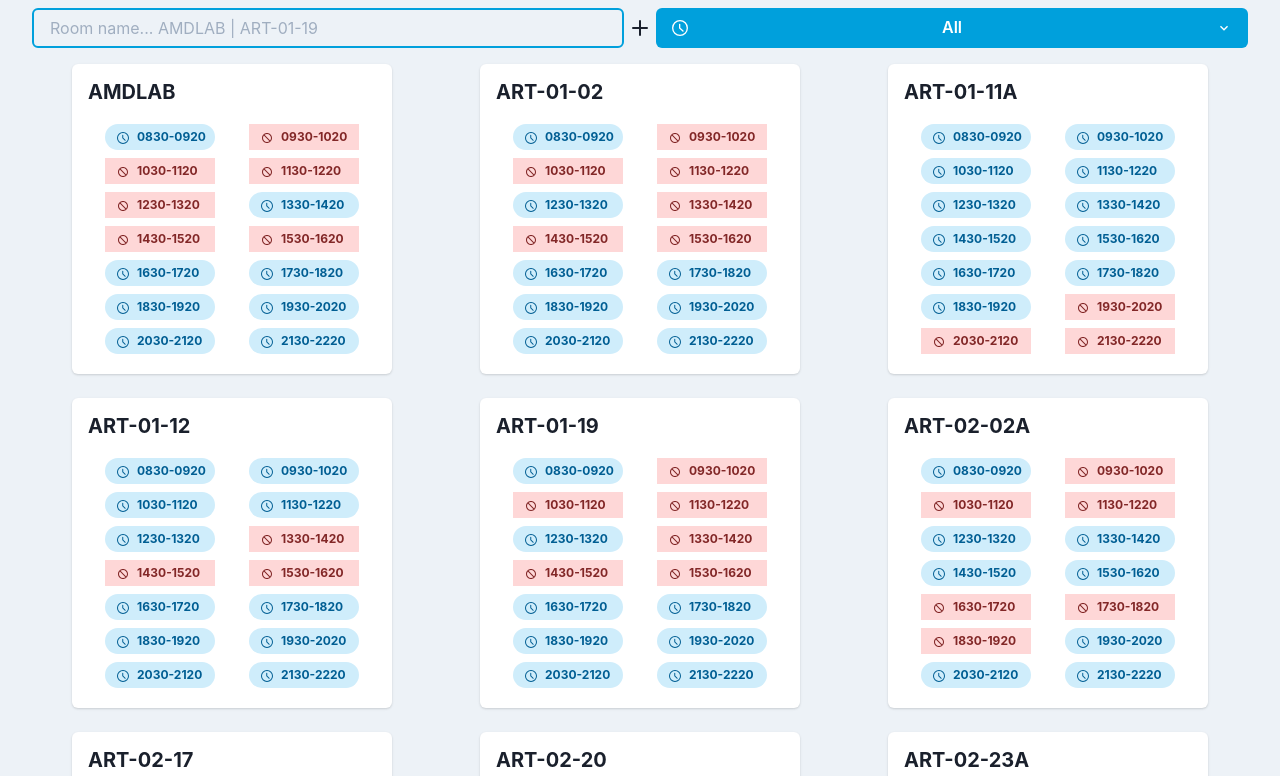
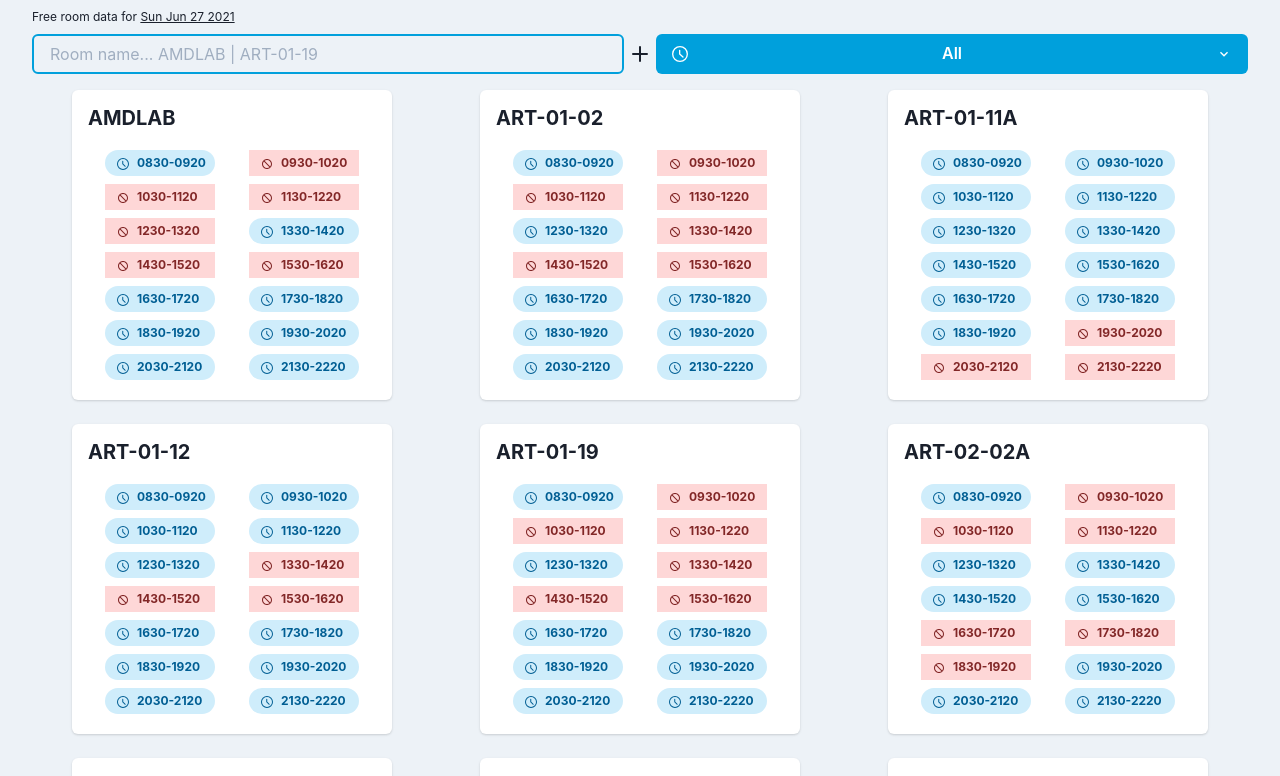
Before and after one commit to OkkarMin/where-to-mug, a Next.js app: page / in a window 1280 px wide. Shown: the top 776 px of the page. Built offline with nearby package versions, Linux system fonts and the light colour scheme.

Commit message:
feat: :sparkles: Add free room data datetime string

```diff
--- a/src/components/Main.tsx
+++ b/src/components/Main.tsx
@@ -1,5 +1,5 @@
 import { ChangeEvent, FC, useState } from "react";
-import { Flex, Text, Spacer } from "@chakra-ui/react";
+import { Box, Flex, Text, Spacer } from "@chakra-ui/react";
 
 import { FreeRoomsCardList } from "./FreeRoomsCardList";
 import { FilterOptions } from "./FilterOptions";
@@ -25,6 +25,14 @@ export const Main: FC<{ numberDay: number }> = ({ numberDay }) => {
 
   return (
     <Flex direction="column" w="full" h="auto" minH="100vh" bg="gray.100">
+      <Box mt="2" ml={["4", "8"]} align="flex-start">
+        <Text fontSize="xs">
+          Free room data for{" "}
+          <Text display="inline" textDecoration="underline">
+            {new Date().toDateString()}
+          </Text>
+        </Text>
+      </Box>
       <FilterOptions
         searchText={searchText}
         handleSearchTextChange={handleSearchTextChange}
```
